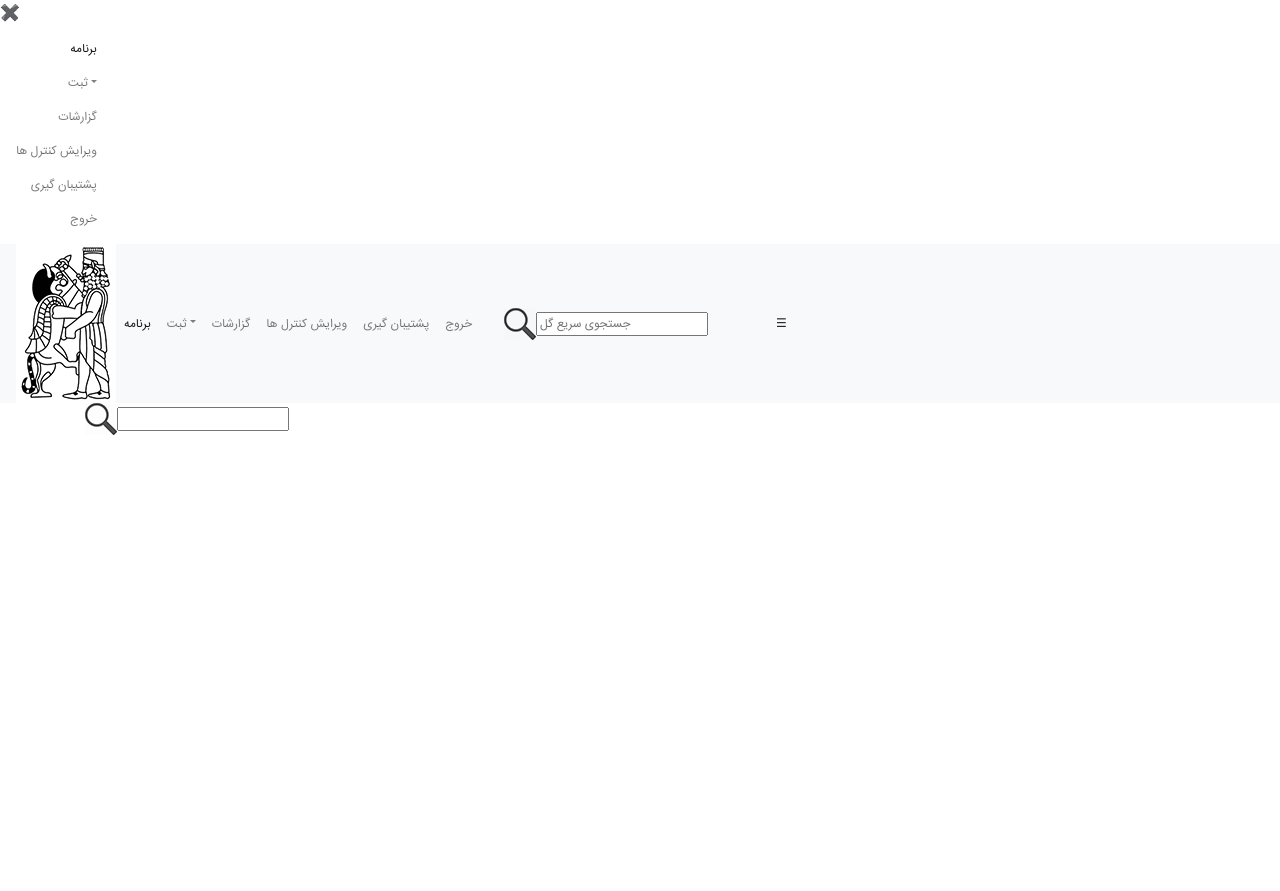
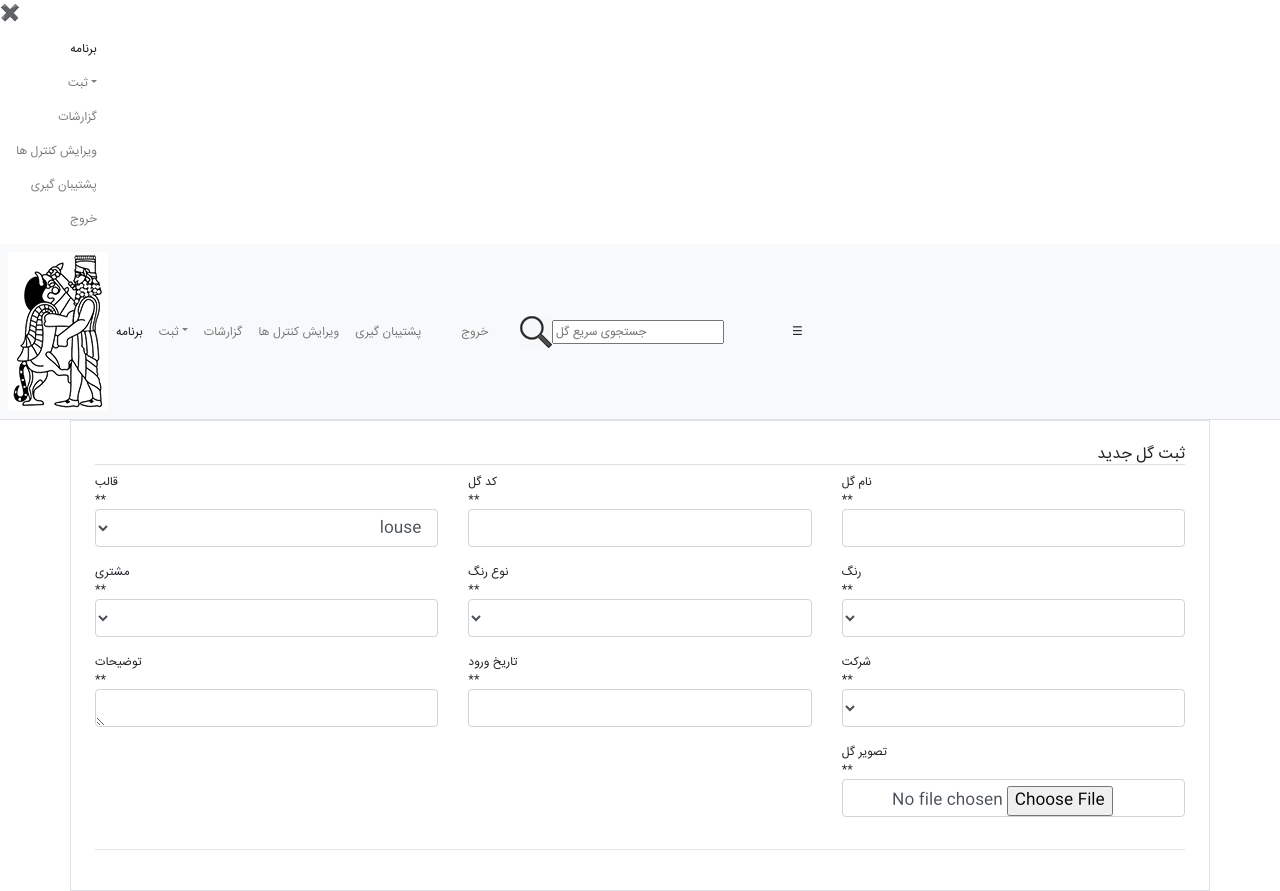
Before and after one commit to omidmokhtari93/ag_react, a React (Create React App) app in the folder Anbargol_React/ClientApp/: page / in a window 1280 px wide. Before the commit the page ends 800 px from the top, so only its background shows below. Built offline with nearby package versions, Linux system fonts and the light colour scheme.

Commit message:
form builder implemented... minor ui bug

```diff
--- a/Anbargol_React/ClientApp/src/App.js
+++ b/Anbargol_React/ClientApp/src/App.js
@@ -8,7 +8,7 @@ export default class App extends Component {
     return (
       <Wrapper>
         <Navbar />
-        <div className="container sans">
+        <div className="container sans p-4 border">
           <AddNewFlower />
         </div>
       </Wrapper>
--- a/Anbargol_React/ClientApp/src/Assets/css/common.css
+++ b/Anbargol_React/ClientApp/src/Assets/css/common.css
@@ -81,3 +81,7 @@
     border-radius: 10px;
     background-color: rgb(151, 151, 151);
 }
+
+.row {
+    direction: rtl;
+}
--- a/Anbargol_React/ClientApp/src/Components/Body/AddNewFlower/AddNewFlower.js
+++ b/Anbargol_React/ClientApp/src/Components/Body/AddNewFlower/AddNewFlower.js
@@ -1,11 +1,38 @@
 import React, { Component } from 'react';
 import { connect } from 'react-redux';
-import SearchBoxNoRedux from '../../../UI/SearchBox/SearchBox_NonRedux';
+import Wrapper from '../../../Shared/Wrapper/Wrapper';
+import ComponentsHeader from '../../../UI/ComponentsHeader/ComponentsHeader';
+import FormBuilder from '../../../UI/FormBuilder/FormBuilder';
 
 class AddNewFlower extends Component {
+    state = {
+        inputs: {
+            name: { value: '', required: true, touched: false, type: "text", label: "نام گل" },
+            code: { value: '', required: true, touched: false, type: "text", label: "کد گل" },
+            format: { value: '', required: true, touched: false, type: "select", label: "قالب", options: [{ name: 'louse', id: 555 }] },
+            color: { value: '', required: true, touched: false, type: "select", label: "رنگ" },
+            colorType: { value: '', required: true, touched: false, type: "select", label: "نوع رنگ" },
+            customer: { value: '', required: true, touched: false, type: "select", label: "مشتری" },
+            company: { value: '', required: true, touched: false, type: "select", label: "شرکت" },
+            enterDate: { value: '', required: true, touched: false, type: "text", label: "تاریخ ورود" },
+            comment: { value: '', required: true, touched: false, type: "textarea", label: "توضیحات" },
+            imageFile: { value: '', required: true, touched: false, type: "file", label: "تصویر گل" }
+        }
+    }
+    handleChange = element => {
+        console.log(element.target.value)
+        let updatedValue = { ...this.state }
+        updatedValue.inputs[element.target.name].value = element.target.value;
+        this.setState({ ...updatedValue })
+    }
+
     render() {
         return (
-            <SearchBoxNoRedux />
+            <Wrapper>
+                <ComponentsHeader>ثبت گل جدید</ComponentsHeader>
+                <FormBuilder inputs={this.state.inputs} handleChange={this.handleChange} />
+                <hr />
+            </Wrapper>
         )
     }
 }
--- a/Anbargol_React/ClientApp/src/Components/Header/Navbar/NavBarItems/NavBarItem.js
+++ b/Anbargol_React/ClientApp/src/Components/Header/Navbar/NavBarItems/NavBarItem.js
@@ -28,7 +28,7 @@ const NavBarItems = props => {
             <li className="nav-item">
                 <a className="nav-link" href="#">پشتیبان گیری</a>
             </li>
-            <li className="nav-item">
+            <li className="nav-item pl-4">
                 <a className="nav-link" href="#">خروج</a>
             </li>
         </Wrapper>
--- a/Anbargol_React/ClientApp/src/Components/Header/Navbar/TopNavBar/TopNavbar.js
+++ b/Anbargol_React/ClientApp/src/Components/Header/Navbar/TopNavBar/TopNavbar.js
@@ -26,19 +26,19 @@ class Navbar extends Component {
         return (
             <Wrapper>
                 <SideNavar close={this.handleShowSideBar} show={this.state.showSideBar} />
-                <nav className="sans navbar navbar-expand-sm navbar-light bg-light p-0 pl-3 pr-3">
+                <nav className="sans navbar navbar-expand-sm navbar-light bg-light p-2 border-bottom">
                     <Logo />
                     <ul className="navbar-nav pr-4" id="navigationBar">
                         <NavBarItems />
                     </ul>
                     <SearchBoxNoRedux
                         url="http://2.180.37.75/anbargol/api/search"
-                        reqParam={['name', 'code']} //request parameters
-                        resParam={['GolName', 'Format', 'Color', 'ColorType', 'Code']} //response parameters
-                        id="Id" //this is identity that choose in dropdown
+                        reqParam={['name', 'code']}                                     //request parameters
+                        resParam={['GolName', 'Format', 'Color', 'ColorType', 'Code']}  //response parameters
+                        id="Id"                                                         //this is identity that choose in dropdown
                         width="17"
                         placeholder="جستجوی سریع گل"
-                        handleResponse={this.handleSearch} // return an object contain Flower Name and Flower Id
+                        handleResponse={this.handleSearch}                              // return an object contain Flower Name and Flower Id
                     />
                     <ShowButton show={this.handleShowSideBar} />
                 </nav>
--- /dev/null
+++ b/Anbargol_React/ClientApp/src/UI/ComponentsHeader/ComponentsHeader.js
@@ -0,0 +1,3 @@
+import React from 'react';
+const ComponetnsHeader = props => <p className="text-right border-bottom h6">{props.children}</p>
+export default ComponetnsHeader;
--- /dev/null
+++ b/Anbargol_React/ClientApp/src/UI/FormBuilder/FormBuilder.js
@@ -0,0 +1,36 @@
+import React from 'react';
+import Wrapper from '../../Shared/Wrapper/Wrapper';
+import Input from '../../UI/Inputs/Input';
+
+const FormBuilder = props => {
+
+    let create = e => {
+        const elementsLength = Object.keys(props.inputs).length;
+        const elements = Object.keys(props.inputs).map((key, idx) => {
+            return <Input {...props.inputs[key]} name={key} key={idx} handleChange={props.handleChange} />
+        })
+        const rows = Math.ceil(elementsLength / 3);
+        const form = [];
+        let counter = 0;
+        for (let i = 0; i < rows; i++) {
+            const input = [1, 2, 3].map(x => {
+                let item = <div key={counter} className="col-md-4">{elements[counter]}</div>
+                counter++;
+                return item
+            })
+            form.push(<div className="row" key={counter}>
+                {input}
+            </div>)
+        }
+        return form;
+    }
+
+    return (
+        <Wrapper>
+            {create()}
+        </Wrapper>
+    )
+
+}
+
+export default FormBuilder;
--- a/Anbargol_React/ClientApp/src/UI/Inputs/Input.js
+++ b/Anbargol_React/ClientApp/src/UI/Inputs/Input.js
@@ -0,0 +1,55 @@
+import React from 'react';
+import './Input.module.css';
+import * as type from './inputTypes';
+
+const Input = props => {
+    let touched = true;
+    const handleChange = e => {
+        touched = true;
+        props.handleChange(e)
+    }
+    const attr = {
+        defaultValue: props.value,
+        type: props.type,
+        className: "form-control form-control-md",
+        name: props.name,
+        required: props.required
+    }
+
+    let inputType = e => {
+        switch (props.type) {
+            case type.text:
+                return <input {...attr} onChange={(e) => handleChange(e)} />
+            case type.select:
+                return <select {...attr} onChange={(e) => handleChange(e)}>
+                    {props.options &&
+                        props.options.map((op, idx) =>
+                            <option key={idx} value={op.value}>
+                                {op.name}
+                            </option>)}
+                </select>
+            case type.textarea:
+                return <textarea rows={props.rows ? props.rows : 1} {...attr} onChange={(e) => handleChange(e)}></textarea>
+            case type.file:
+                return (<div className="form-control form-control-md">
+                    <input type="file" defaultValue={attr.value} type={attr.type} onChange={(e) => handleChange(e)} />
+                </div>)
+            default:
+                return <input {...attr} onChange={(e) => handleChange(e)} />
+        }
+    }
+
+    console.log(touched, (props.value == ''), props.required)
+
+    return (
+        <div className="react-input mb-3">
+            <div className="labels-area">
+                <div className="label">{props.label}</div>
+                <div className="message">{touched && (props.value == '') && props.required && '**'}</div>
+            </div>
+            {inputType()}
+        </div>
+    )
+}
+
+export default Input;
--- a/Anbargol_React/ClientApp/src/UI/Inputs/Input.module.css
+++ b/Anbargol_React/ClientApp/src/UI/Inputs/Input.module.css
@@ -0,0 +1,16 @@
+.react-input {
+    width: 100%;
+    direction: rtl;
+}
+
+.react-input input {
+    width: 100%;
+}
+
+.react-input .label {
+    float: right;
+}
+
+.react-input .message {
+    float: left;
+}
--- /dev/null
+++ b/Anbargol_React/ClientApp/src/UI/Inputs/inputTypes.js
@@ -0,0 +1,4 @@
+export const text = "text";
+export const select = "select";
+export const textarea = "textarea";
+export const file = "file";
--- a/Anbargol_React/ClientApp/src/UI/SearchBox/SearchBox.module.css
+++ b/Anbargol_React/ClientApp/src/UI/SearchBox/SearchBox.module.css
@@ -4,6 +4,8 @@
     font-weight: 900;
     padding: 0;
     margin: 0px;
+    height: 38px;
+    border-radius: 0.25rem
 }
 
 .search-box input {
@@ -16,13 +18,14 @@
     border: 1px solid #ced4da;
     text-align: right;
     direction: rtl;
+    border-radius: 0.25rem
 }
 
 .search-box .search-icon {
     width: 15px;
     position: absolute;
     right: 6px;
-    top: 7px;
+    top: 11px;
 }
 .search-box ul {
     z-index: 999;
```
